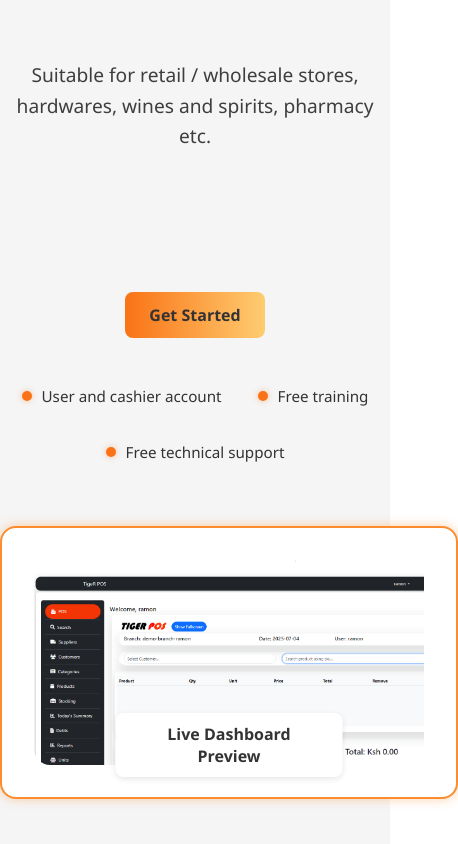
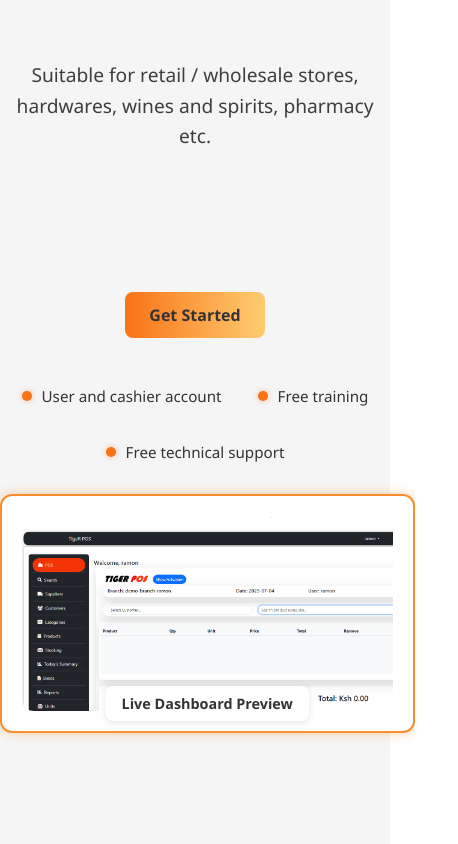
Before and after one commit to kamaugithub/Tiger-2, a plain HTML site: page index.html in a window 390 px wide. Shown: the part 382-1226 px from the top of the page, 458 px wide, since content can reach past the window. Drawn offline with Linux system fonts and the light colour scheme.

Commit message:
Added mobile responsivenes for the hero-card

```diff
--- a/css/style.css
+++ b/css/style.css
@@ -377,6 +377,27 @@
       box-shadow: 0 0 16px rgba(255, 204, 112, 0.5);
     }
   }
+  @media (max-width: 768px) {
+    .hero-preview-card {
+      padding: 20px;
+      margin-top: 32px;
+      border-radius: 12px;
+      max-width: 95%;
+    }
+
+    .preview-image {
+      border-radius: 12px;
+      width: 100%;
+      height: auto;
+    }
+
+    .preview-label {
+      font-size: 0.9rem;
+      padding: 8px 16px;
+      bottom: 10px;
+    }
+  }
+
       /*About Section */
   .about-container-card {
     background-color: white;
```
